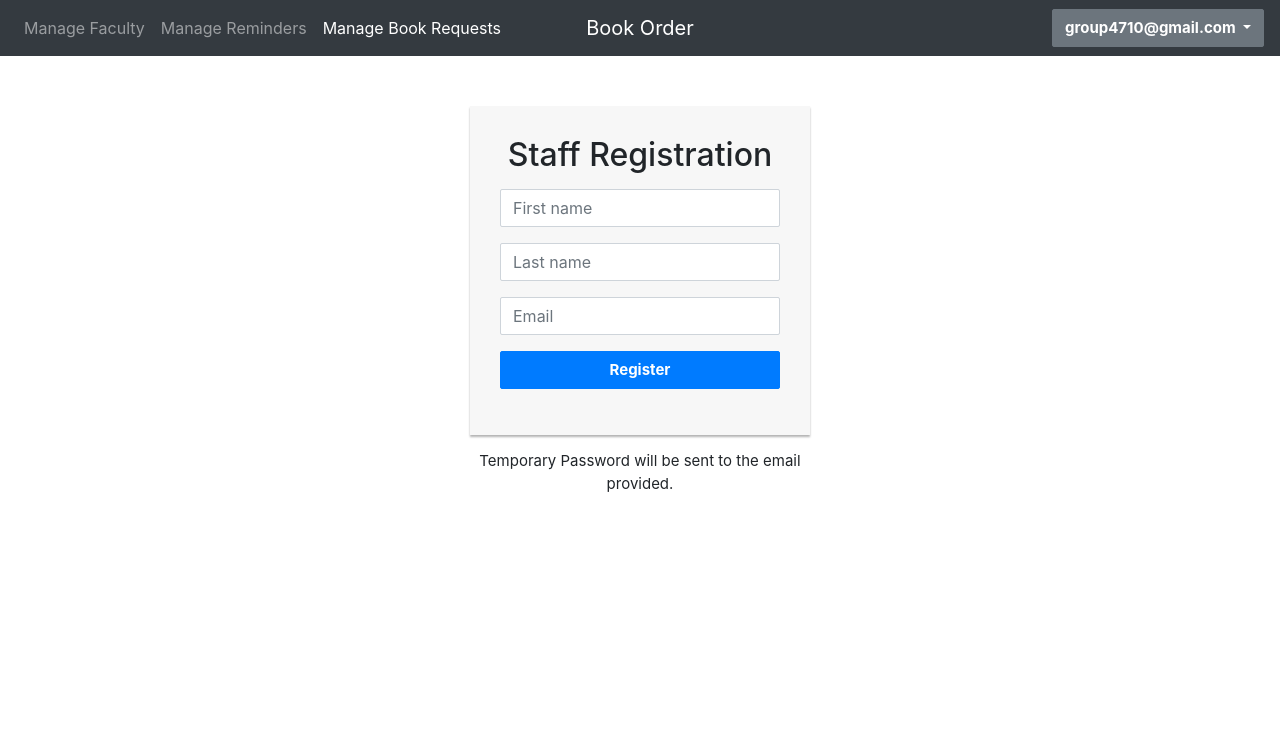
After one commit to jxngo/bookorderweb, a PHP site: page /staff/register_staff.php in a window 1280 px wide. The commit adds this page. Shown: the top 749 px of the page. Run offline with PHP 8.4, Linux system fonts and the light colour scheme; a user stored in the database is signed in.

Commit message:
create staff account, manage faculty db

```diff
--- a/staff/index.php
+++ b/staff/index.php
@@ -55,6 +55,7 @@ if(!isset($_SESSION["loggedin"]) || $_SESSION["loggedin"] !== true || $_SESSION[
             </button>
             <div class="dropdown-menu" aria-labelledby="dropdownMenuButton">
               <a class="dropdown-item" href="../reset_password.php">Reset Password</a>
+              <a class="dropdown-item" href="register_staff.php">Create Staff Account</a>
               <a class="dropdown-item" href="../logout.php">Logout</a>
             </div>
           </div>
--- a/staff/manage_bookrequests.php
+++ b/staff/manage_bookrequests.php
@@ -48,6 +48,7 @@ session_start()
             </button>
             <div class="dropdown-menu" aria-labelledby="dropdownMenuButton">
               <a class="dropdown-item" href="../reset_password.php">Reset Password</a>
+              <a class="dropdown-item" href="register_staff.php">Create Staff Account</a>
               <a class="dropdown-item" href="../logout.php">Logout</a>
             </div>
           </div>
--- a/staff/manage_reminders.php
+++ b/staff/manage_reminders.php
@@ -48,6 +48,7 @@ session_start()
             </button>
             <div class="dropdown-menu" aria-labelledby="dropdownMenuButton">
               <a class="dropdown-item" href="../reset_password.php">Reset Password</a>
+              <a class="dropdown-item" href="register_staff.php">Create Staff Account</a>
               <a class="dropdown-item" href="../logout.php">Logout</a>
             </div>
           </div>
--- /dev/null
+++ b/staff/register_staff.php
@@ -0,0 +1,195 @@
+<?php
+// Include config file
+session_start();
+require_once "../utils/db_connect.php";
+require_once "../utils/utils.php";
+
+// Check if the user is logged in, if not then redirect him to login page
+if(!isset($_SESSION["loggedin"]) || $_SESSION["loggedin"] !== true || $_SESSION["acctype"] != "staff"){
+    header("location: ../");
+    exit;
+}
+
+// Define variables and initialize with empty values
+$email = $password = $firstname = $lastname = "";
+
+// Processing form data when form is submitted
+if($_SERVER["REQUEST_METHOD"] == "POST"){
+
+    // Validate username
+    if(empty(trim($_POST["email"]))){
+        $email_err = "Please enter an email.";
+    }
+        // Prepare a select statement
+        $sql = "SELECT id FROM users WHERE email = ?";
+
+        if($stmt = $conn->prepare($sql)){
+            // Bind variables to the prepared statement as parameters
+            $stmt->bind_param("s", $param_email);
+
+            // Set parameters
+            $param_email = trim($_POST["email"]);
+
+            // Attempt to execute the prepared statement
+            if($stmt->execute()){
+                // store result
+                $stmt->store_result();
+
+                if($stmt->num_rows == 1){
+                    $username_err = "This username is already taken.";
+                } else{
+                    $username = trim($_POST["email"]);
+                }
+            } else{
+                echo "Oops! Something went wrong. Please try again later.";
+            }
+
+            // Close statement
+            $stmt->close();
+        }
+    }
+    // Validate firstname
+	if(isset($_POST["firstname"]) && !empty(trim($_POST["firstname"]))) {
+		$firstname = trim($_POST["firstname"]);
+	}
+
+	// Validate lastname
+	if(isset($_POST["lastname"]) && !empty(trim($_POST["lastname"]))) {
+		$lastname = trim($_POST["lastname"]);
+	}
+
+    // Validate email
+    if(isset($_POST["email"]) && !empty(trim($_POST["email"]))) {
+		$email = trim($_POST["email"]);
+	}
+
+    $password = generateRandomString(7);
+
+    // Check input errors before inserting in database
+    if(!empty($firstname) && !empty($lastname) && !empty($email) && !empty($password)){
+
+        // Prepare an insert statement
+        $sql = "INSERT INTO users(acctype, email, password, firstname, lastname) VALUES ('staff', ?, ?, ?, ?)";
+
+        if($stmt = $conn->prepare($sql)){
+            // Bind variables to the prepared statement as parameters
+            $stmt->bind_param("ssss", $param_email, $param_password, $param_firstname, $param_lastname);
+
+            // Set parameters
+            $param_email = $email;
+            #$param_password = password_hash($password, PASSWORD_DEFAULT); // Creates a password hash
+            $param_password = $password;
+			$param_firstname = $firstname;
+			$param_lastname = $lastname;
+
+            // Attempt to execute the prepared statement
+            if($stmt->execute()){
+                // send email to new account holder
+
+                mail($email, "Staff Login", $_SESSION['email'] . " has created you a staff account!\nYou can login at http://localhost/ with the temporary password: " . $password);
+                header("location: ../");
+            } else{
+                echo "Oops! Something went wrong. Please try again later.";
+            }
+
+            // Close statement
+            $stmt->close();
+        }
+    }
+
+    // Close connection
+    $conn->close();
+?>
+
+<html lang="en">
+<head>
+<meta charset="utf-8">
+<meta name="viewport" content="width=device-width, initial-scale=1, shrink-to-fit=no">
+<title>Group4710 Book Order</title>
+<link rel="stylesheet" href="https://stackpath.bootstrapcdn.com/bootstrap/4.5.0/css/bootstrap.min.css">
+<link rel="stylesheet" href="https://maxcdn.bootstrapcdn.com/font-awesome/4.7.0/css/font-awesome.min.css">
+<script src="https://code.jquery.com/jquery-3.5.1.min.js"></script>
+<script src="https://cdn.jsdelivr.net/npm/popper.js@1.16.0/dist/umd/popper.min.js"></script>
+<script src="https://stackpath.bootstrapcdn.com/bootstrap/4.5.0/js/bootstrap.min.js"></script>
+<style>
+    .login-form {
+    width: 340px;
+    margin: 50px auto;
+    font-size: 15px;
+    }
+    .login-form form {
+        margin-bottom: 15px;
+        background: #f7f7f7;
+        box-shadow: 0px 2px 2px rgba(0, 0, 0, 0.3);
+        padding: 30px;
+    }
+    .login-form h2 {
+        margin: 0 0 15px;
+    }
+    .form-control, .btn {
+        min-height: 38px;
+        border-radius: 2px;
+    }
+    .btn {
+        font-size: 15px;
+        font-weight: bold;
+    }
+</style>
+</head>
+<body>
+<nav class="navbar navbar-expand-md navbar-dark bg-dark">
+    <div class="navbar-collapse collapse w-100 order-1 order-md-0 dual-collapse2">
+        <ul class="navbar-nav mr-auto">
+            <li class="nav-item">
+                <a class="nav-link" href="manage_faculty.php">Manage Faculty</a>
+            </li>
+            <li class="nav-item">
+                <a class="nav-link" href="manage_reminders.php">Manage Reminders</a>
+            </li>
+            <li class="nav-item">
+                <a class="nav-link active" href="manage_bookrequests.php">Manage Book Requests</a>
+            </li>
+        </ul>
+    </div>
+    <div class="mx-auto order-0">
+        <a class="navbar-brand mx-auto" href="/staff">Book Order</a>
+        <button class="navbar-toggler" type="button" data-toggle="collapse" data-target=".dual-collapse2">
+            <span class="navbar-toggler-icon"></span>
+        </button>
+    </div>
+    <div class="navbar-collapse collapse w-100 order-3 dual-collapse2">
+        <ul class="navbar-nav ml-auto">
+          <div class="dropdown">
+            <button class="btn btn-secondary dropdown-toggle" type="button" id="dropdownMenuButton" data-toggle="dropdown" aria-haspopup="true" aria-expanded="false">
+              <?php echo $_SESSION["email"]; ?>
+            </button>
+            <div class="dropdown-menu" aria-labelledby="dropdownMenuButton">
+              <a class="dropdown-item" href="../reset_password.php">Reset Password</a>
+              <a class="dropdown-item" href="register_staff.php">Create Staff Account</a>
+              <a class="dropdown-item" href="../logout.php">Logout</a>
+            </div>
+          </div>
+        </ul>
+    </div>
+</nav>
+
+<div class="login-form">
+    <form action="register_staff.php" method="post">
+        <h2 class="text-center">Staff Registration</h2>
+        <div class="form-group">
+            <input type="text" name="firstname" class="form-control" placeholder="First name" required="required">
+        </div>
+        <div class="form-group">
+            <input type="text" name="lastname" class="form-control" placeholder="Last name" required="required">
+        </div>
+        <div class="form-group">
+            <input type="text" name="email" class="form-control" placeholder="Email" required="required">
+        </div>
+        <div class="form-group">
+            <button type="submit" class="btn btn-primary btn-block">Register</button>
+        </div>
+    </form>
+    <p class="text-center">Temporary Password will be sent to the email provided.</p>
+</div>
+</body>
+</html>
```
Also changed, not shown: staff/account.php (+42 -27 lines), staff/delete_account.php (added, +11 -0 lines), staff/manage_faculty.php (+19 -5 lines).
